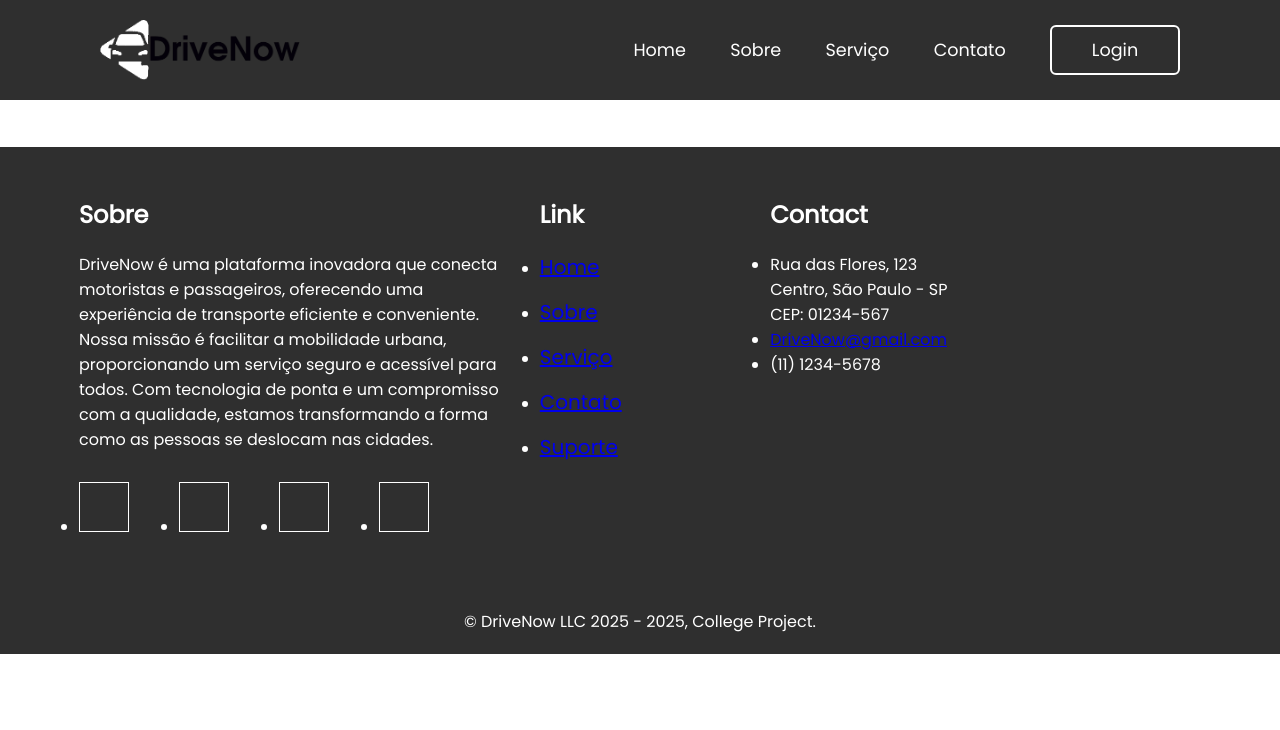
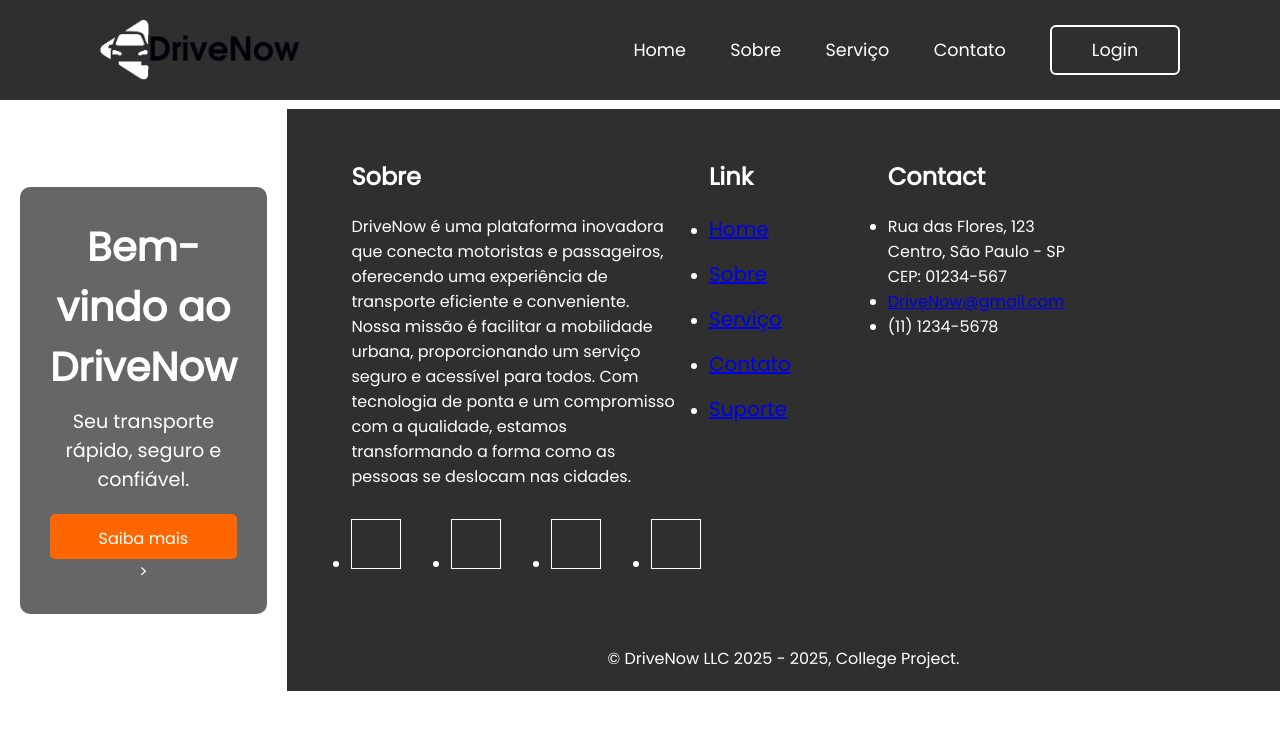
Before and after one commit to AndryusZolet/DriveNow, a PHP site: page / in a window 1280 px wide. Shown: the top 730 px of the page. Run offline with PHP 8.4, Linux system fonts and the light colour scheme.

Commit message:
Update 3 de abril, 11:44

```diff
--- a/Projeto/main/index.html
+++ b/Projeto/main/index.html
@@ -20,6 +20,15 @@
             <button class="btnlogin-popup">Login</button>
         </nav>
     </header>
+
+    <main>
+        <section class="hero">
+            <div class="hero-text">
+                <h1>Bem-vindo ao DriveNow</h1>
+                <p>Seu transporte rápido, seguro e confiável.</p>
+                <a href="#" class="btn">Saiba mais</a>>
+            </div>
+    </main>
 
     <footer>
         <div class="footer_info">
--- a/Projeto/main/style.css
+++ b/Projeto/main/style.css
@@ -356,3 +356,45 @@
         flex-direction: column;
     }
 }
+
+main  {
+    display: flex;
+    justify-content: center;
+    align-items: center;
+    height: 80vh;
+    text-align: center;
+    color: white;
+    padding: 20px;
+}
+
+.hero {
+    max-width: 600px;
+    background: rgba(0, 0, 0, 0.6);
+    padding: 30px;
+    border-radius: 10px;
+}
+
+.hero h1 {
+    font-size: 2.5rem;
+    margin-bottom: 10px;
+}
+
+.hero p {
+    font-size: 1.2rem;
+    margin-bottom: 20px;
+}
+
+.btn {
+    display: inline-block;
+    padding: 12px 24px;
+    background: #ff6600;
+    color: white;
+    font-size: 1rem;
+    border-radius: 5px;
+    text-decoration: none;
+    transition: background 0.3s;
+}
+
+.btn:hover {
+    background: #cc5500;
+}
```
